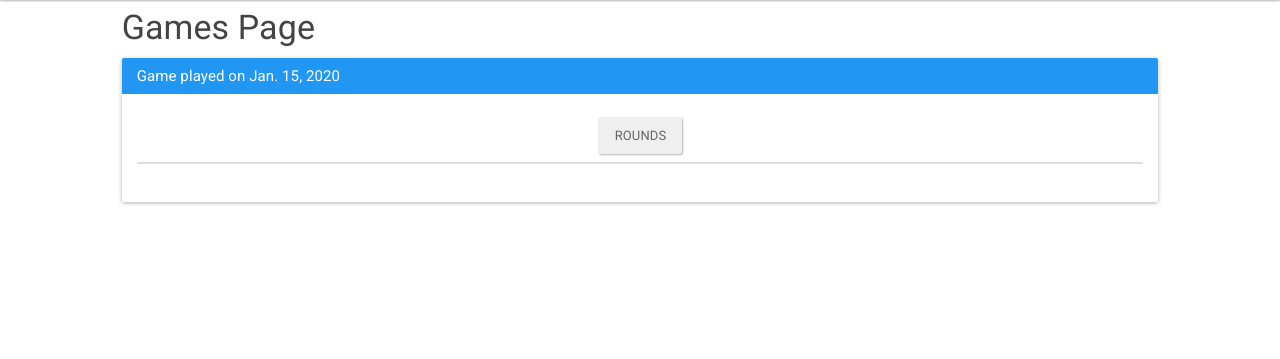
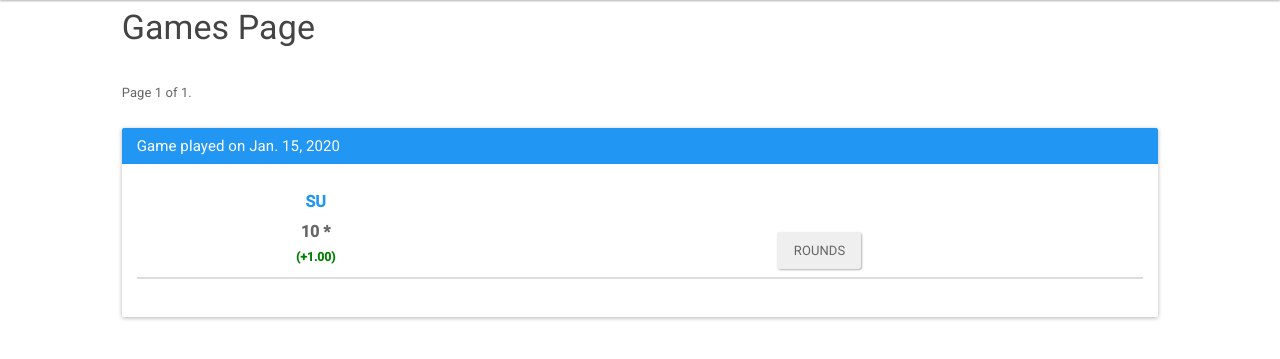
Before and after one commit to bchruszc/rook, a Django app: page /games/ in a window 1280 px wide. Shown: the part 64-423 px from the top of the page. Run offline with Django 3.2, Linux system fonts and the light colour scheme; tables that the repository leaves empty hold one stand-in row (values such as "Sample post"); parts of the project's set-up code (start-up, migrations or seed data) failed here and were passed over; some libraries are stand-ins or nearby versions.

Commit message:
- Basic games pagination - Fix season list display - Fix "alone" display bug

```diff
--- a/rookscore/models.py
+++ b/rookscore/models.py
@@ -200,6 +200,9 @@ class Game(models.Model):
 
         rounds = []
 
+        if len(players) == 0:
+            return rounds
+
         for bid in self.bids.all().prefetch_related('partners', 'opponents'):
             r = CumulativeRound()
             round_total = {}
@@ -212,8 +215,18 @@ class Game(models.Model):
             if bid.points_made >= bid.points_bid:
                 round_total[all_players[bid.caller_id]] = totals[all_players[bid.caller_id]] + bid.points_made
 
+                alone = True
                 for p in partners:
                     round_total[p] = totals[p] + bid.points_made
+                    if p.id != bid.caller_id:
+                        alone = False
+
+                # Bonus for going alone = 10pts for every partner you didn't need
+                if alone:
+                    if len(players) >= 6:
+                        round_total[all_players[bid.caller_id]] += 40
+                    else:
+                        round_total[all_players[bid.caller_id]] += 20
 
                 for p in bid.opponents.all():
                     round_total[p] = totals[p] + (180 - bid.points_made)
--- a/rookscore/templates/rookscore/games.html
+++ b/rookscore/templates/rookscore/games.html
@@ -5,11 +5,30 @@
     <h3>Games Page</h3>
 
     {% if games_list %}
-    {% for game in games_list %}
-    {% include "rookscore/single_game_summary.html" %}
-    {% endfor %}
+
+    <div class="pagination">
+        <span class="step-links">
+            {% if games_list.has_previous %}
+                <a href="?page={{ games_list.previous_page_number }}">previous</a>
+            {% endif %}
+
+            <span class="current">
+                Page {{ games_list.number }} of {{ games_list.paginator.num_pages }}.
+            </span>
+
+            {% if games_list.has_next %}
+                <a href="?page={{ games_list.next_page_number }}">next</a>
+            {% endif %}
+        </span>
+    </div>
+
+        {% for game in games_list %}
+            {% with game_scores=game.scores.all %}
+                {% include "rookscore/single_game_summary.html" %}
+            {% endwith %}
+        {% endfor %}
     {% else %}
-    <p>No games are available.</p>
+        <p>No games are available.</p>
     {% endif %}
 
 {% endblock %}
--- a/rookscore/templates/rookscore/seasons.html
+++ b/rookscore/templates/rookscore/seasons.html
@@ -9,8 +9,8 @@
 
     <a href="/season/All" class="list-group-item">All Time</a>
 
-    {% for s in seasons %}
-    <a href="/season/{{s.season}}{{s.year}}" class="list-group-item">{{ s.season }} {{ s.year }}</a>
+    {% for s in seasons.reverse %}
+    <a href="/season/{{s.season}}{{s.year}}" class="list-group-item">{{ s.name }}</a>
     {% endfor %}
     </ul>
 
--- a/rookscore/views.py
+++ b/rookscore/views.py
@@ -1,3 +1,4 @@
+from django.core.paginator import PageNotAnInteger, EmptyPage, Paginator
 from django.http import HttpResponse, HttpResponseRedirect, Http404
 from django.template import RequestContext, loader
 from django.shortcuts import render
@@ -164,7 +165,22 @@ def charts(request):
 
 
 def games(request):
-    games_list = Game.objects.order_by('-entered_date')
+    all_games = Game.objects.order_by('-entered_date')
+    paginator = Paginator(all_games, 10)  # Show 10 games per page
+
+    page = request.GET.get('page')
+
+    try:
+        games_list = paginator.page(page)
+    except PageNotAnInteger:
+        # If page is not an integer, deliver first page.
+        games_list = paginator.page(1)
+    except EmptyPage:
+        # If page is out of range (e.g. 9999), deliver last page of results.
+        games_list = paginator.page(paginator.num_pages)
+
+    games_list.object_list.prefetch_related('scores')
+
     template = loader.get_template('rookscore/games.html')
     context = RequestContext(request, {
         'games_list': games_list,
```
